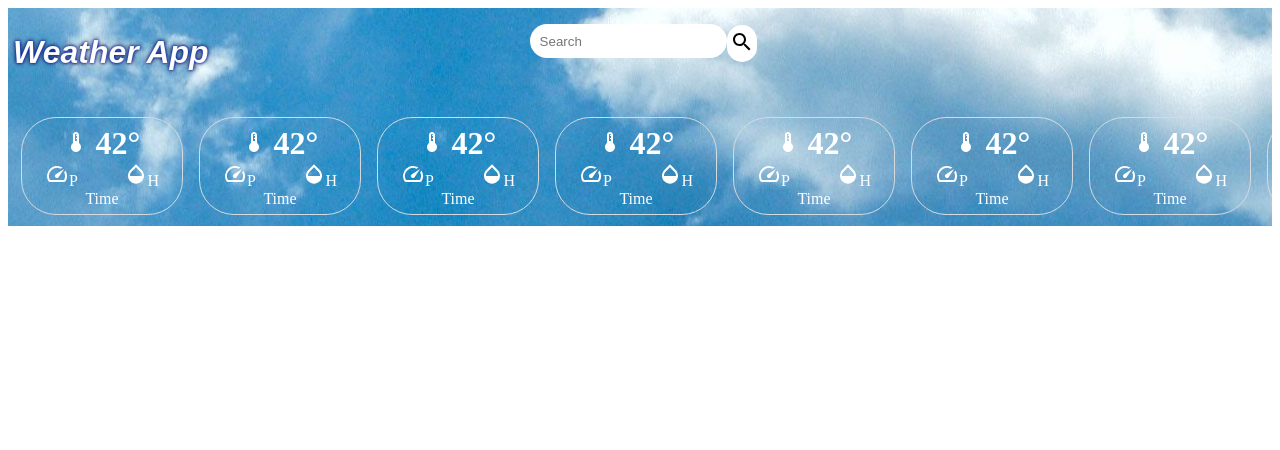
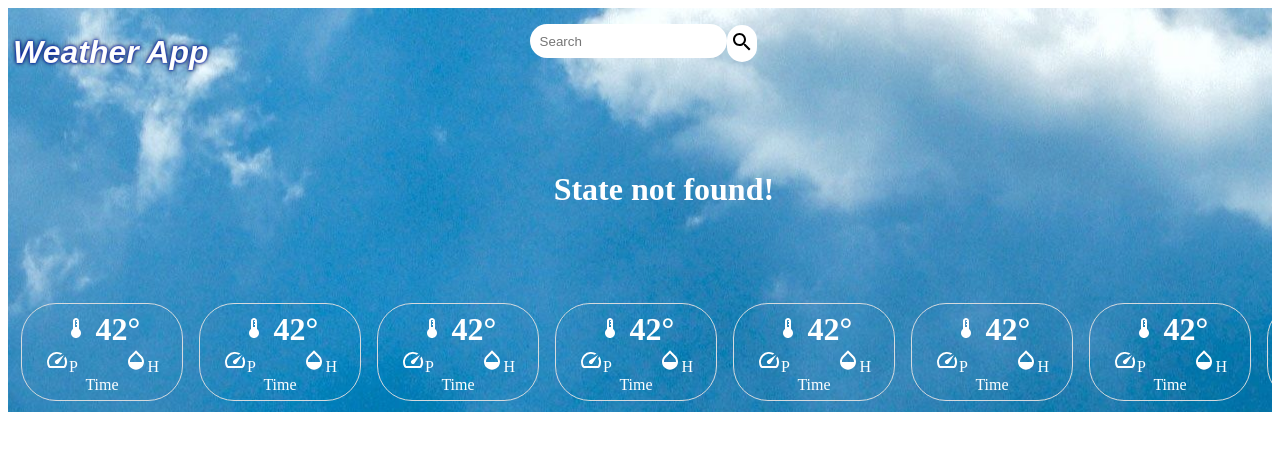
Before and after one commit to ayesha-waris/WeatherSearch, a React (Create React App) app: page / in a window 1280 px wide. Both pictures are taken after typing "Sample" into the empty fields and a click on the button 742 px from the left and 43 px from the top of the page. Shown: the top 450 px of the page. Built offline with nearby package versions, Linux system fonts and the light colour scheme; no server answers.

Commit message:
not found state component added

```diff
--- a/src/App.js
+++ b/src/App.js
@@ -3,9 +3,9 @@
 import { useState } from 'react';
 import './App.css';
 import DisplayWeather from './components/DisplayWeather';
-
 import Header from './components/Header';
 import WeatherList from './components/WeatherList';
+import NotFoundstate from './components/notFoundState';
 
 
 // api.openweathermap.org/data/2.5/forecast?q=newyork&appid=6d479952e2875a0d560200a7a1cbe4fa
@@ -23,7 +23,7 @@ const noError = () => {
 return (
 <div className='App'>
   <Header ifError = {ifError} noError={noError}/>
-  {!error && <DisplayWeather />}
+  {!error? <DisplayWeather /> : <NotFoundstate/>}
 
  <WeatherList/>
 </div>
--- /dev/null
+++ b/src/components/notFoundState.js
@@ -0,0 +1,10 @@
+import classes from './notFoundState.module.css';
+const NotFoundstate = () => {
+  return (
+    <div className={classes.wrapper}>
+      <h1>State not found!</h1>
+    </div>
+   );
+}
+
+export default NotFoundstate;
--- /dev/null
+++ b/src/components/notFoundState.module.css
@@ -0,0 +1,11 @@
+.wrapper {
+    width: 15rem;
+    border-radius: 35px;
+    color: white;
+    margin-left: 42%;
+    height: 10rem;
+    text-align: center;
+    align-content: center;
+    padding: 5px;
+    margin-top: 1rem;
+}
```
